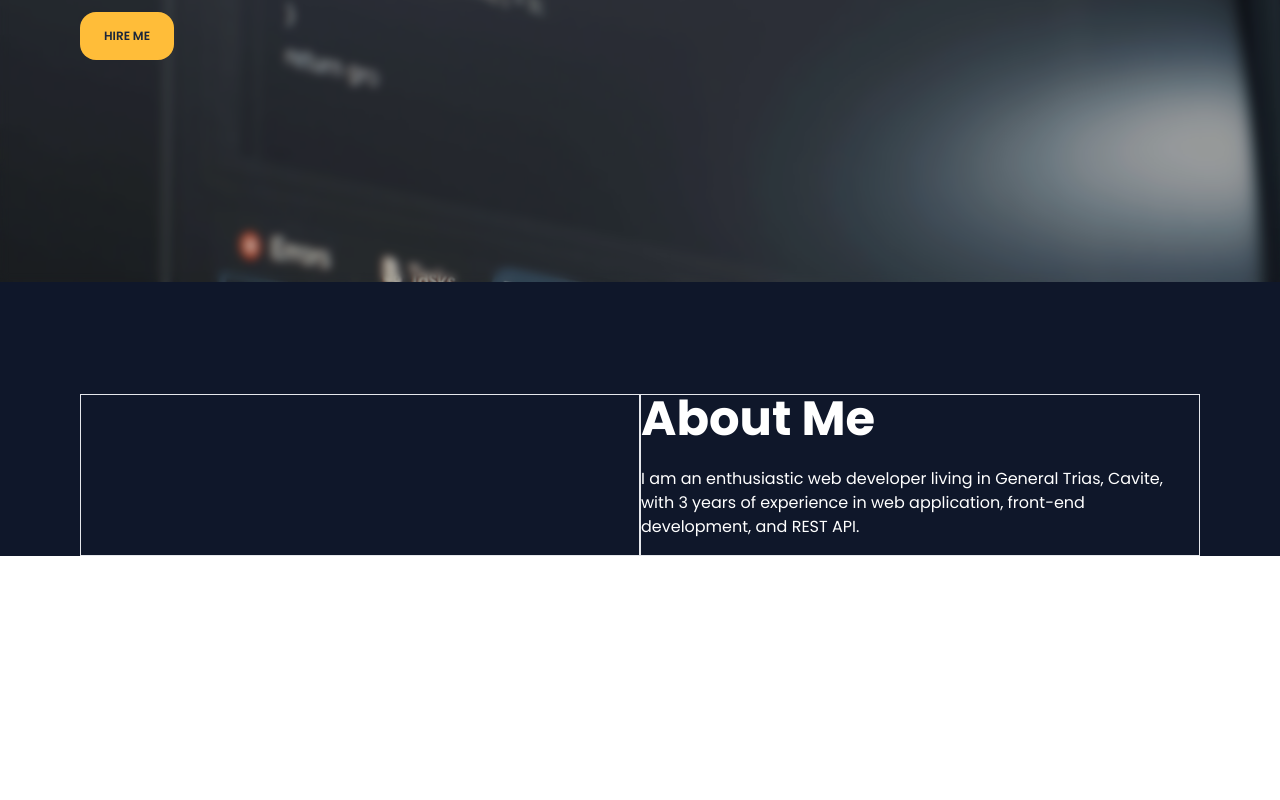
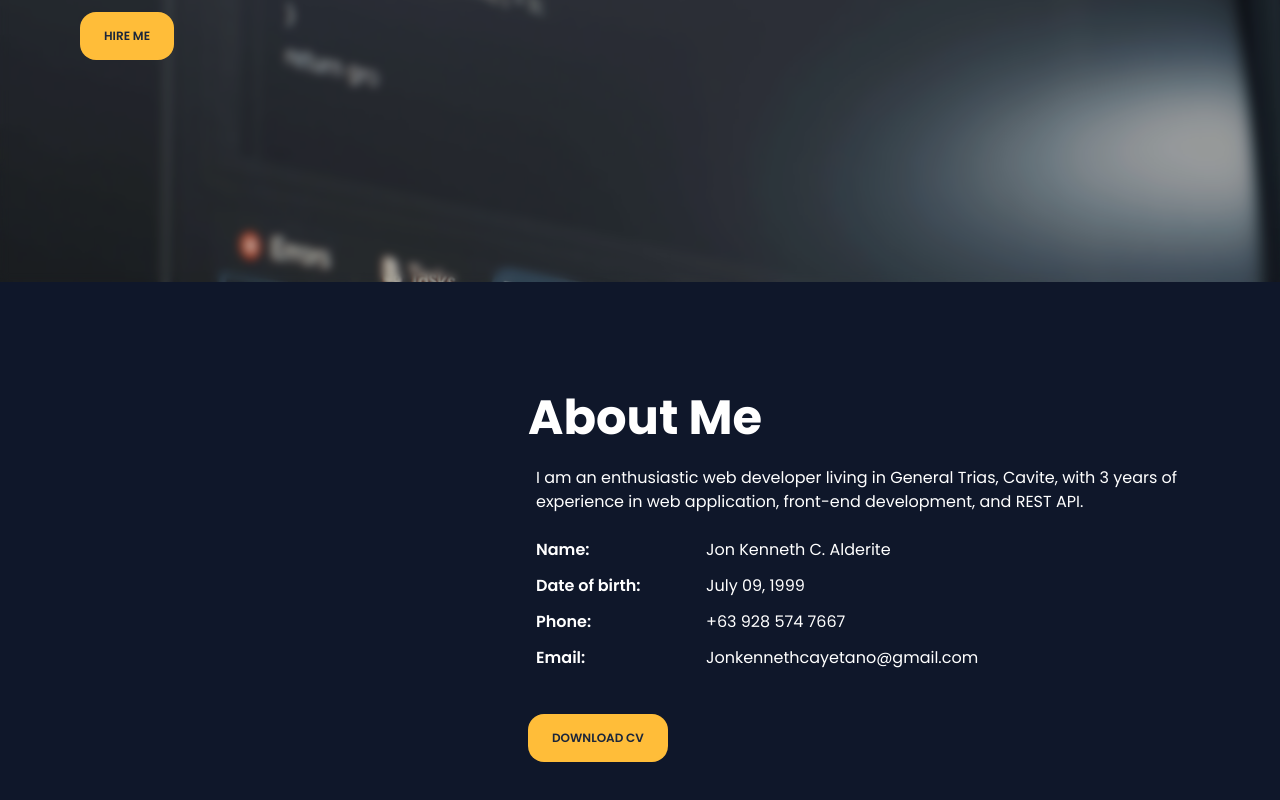
Before and after one commit to IKENN007/web-portfolio, a Next.js app: page / in a window 1280 px wide. Shown: the part 518-1318 px from the top of the page. Before the commit the page ends 1074 px from the top, so only its background shows below. Built offline with nearby package versions, Linux system fonts and the light colour scheme.

Commit message:
Separate the About Section, created a About component, and import to page

```diff
--- /dev/null
+++ b/app/components/landing-components/About.jsx
@@ -0,0 +1,57 @@
+import React from 'react'
+
+const About = () => {
+    return (
+        <>
+            <div className="px-7 pt-28 bg-slate-900 text-white flex
+            md:px-20">
+
+                <div className="w-2/5  hidden md:block"></div>
+
+                <div className="w-full md:w-3/5 pb-12">
+
+                    <div className="pb-4">
+                        <h2 className="mb-6 text-5xl font-bold">About Me</h2>
+
+                        <div className="mb-4 px-2">
+                            <p className="text-base">
+                                I am an enthusiastic web developer living in General Trias, Cavite,
+                                with 3 years of experience in web application, front-end development, and REST API.
+                            </p>
+                        </div>
+
+                        <ul id="details-container" className="px-2 mt-6">
+                        <li className="md:flex mb-3">
+                            <span className="w-1/4 font-semibold text-base me-2">Name: </span>
+                            <span className="w-3/4 text-base">Jon Kenneth C. Alderite</span>
+                        </li>
+                        <li className="md:flex mb-3">
+                            <span className="w-1/4 font-semibold text-base me-2">Date of birth: </span>
+                            <span className="w-3/4 text-base">July 09, 1999</span>
+                        </li>
+                        <li className="md:flex mb-3">
+                            <span className="w-1/4 font-semibold text-base me-2">Phone: </span>
+                            <span className="w-3/4 text-base">+63 928 574 7667</span>
+                        </li>
+                        <li className="md:flex mb-3">
+                            <span className="w-1/4 font-semibold text-base me-2">Email: </span>
+                            <span className="w-3/4 text-base">Jonkennethcayetano@gmail.com</span>
+                        </li>
+
+                        </ul>
+                    </div>
+
+                    <div className=" mt-4">
+                        <button className="bg-customYellow uppercase text-secondaryColor px-6 py-4
+                        rounded-2xl text-xs font-semibold mb-4">
+                        Download CV
+                        </button>
+                    </div>
+
+                </div>
+            </div>
+        </>
+    )
+}
+
+export default About
--- a/app/page.jsx
+++ b/app/page.jsx
@@ -1,25 +1,12 @@
 import Hero from "./components/landing-components/Hero";
+import About from "./components/landing-components/About";
 
 export default function Home() {
   return (
     <>
       <Hero />
+      <About />
 
-      <div className="px-7 pt-28 bg-slate-900 text-white flex
-      md:px-20">
-
-        <div className="w-2/4 border"></div>
-
-        <div className="w-2/4 border">
-
-          <h2 className="mb-6 text-5xl font-bold">About Me</h2>
-
-          <p className=" mb-4 text-base">
-            I am an enthusiastic web developer living in General Trias, Cavite,
-            with 3 years of experience in web application, front-end development, and REST API.
-          </p>
-        </div>
-      </div>
     </>
   );
 }
```
